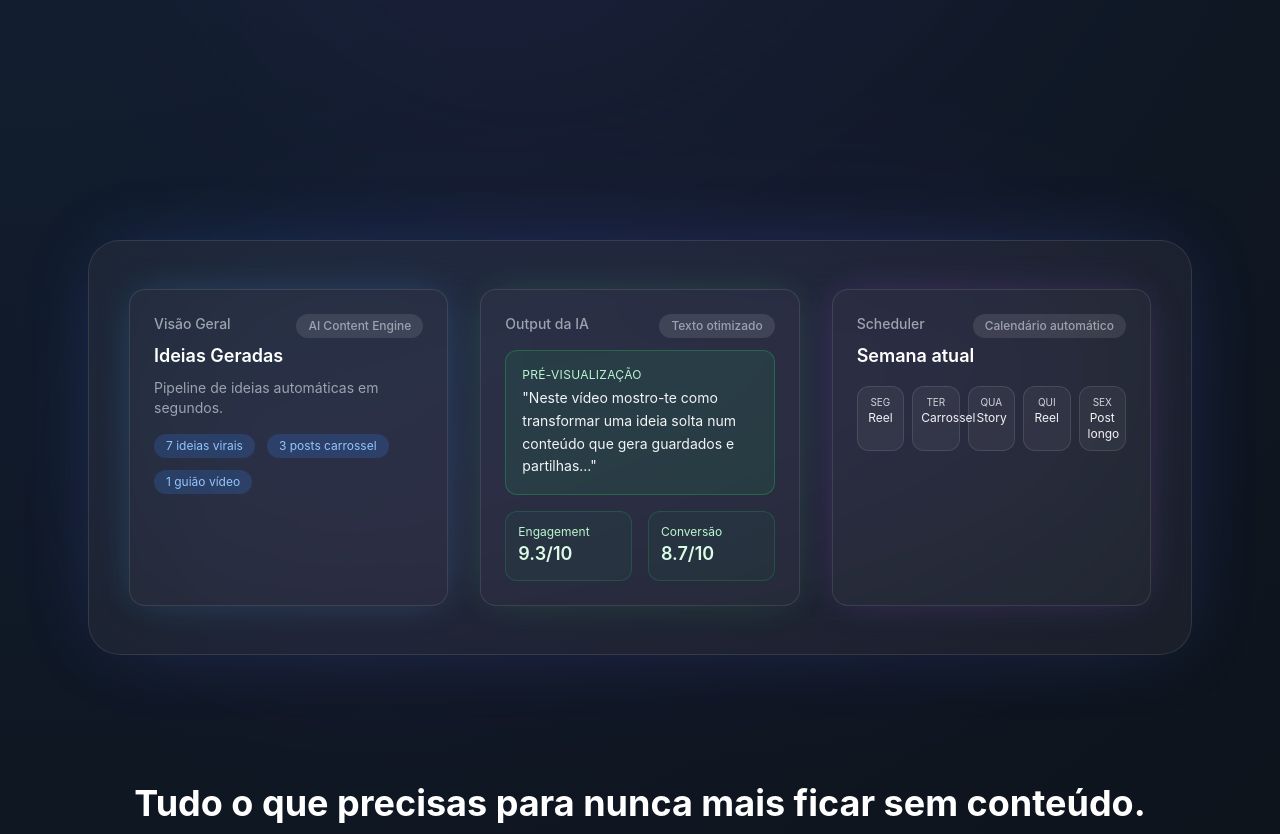
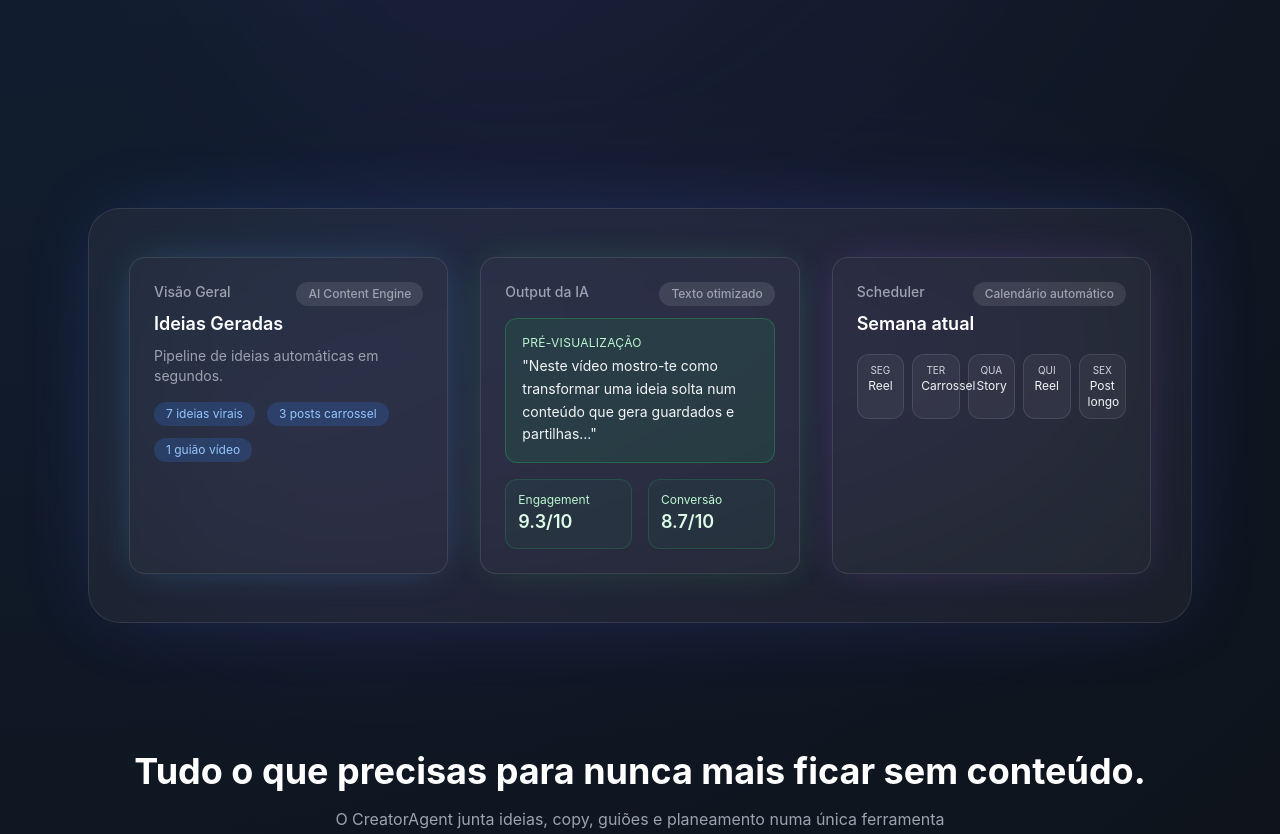
Before and after one commit to user0208308930298929832/creatoragentholder, a Next.js app: page / in a window 1280 px wide. Shown: the part 660-1494 px from the top of the page. Built offline with nearby package versions, Linux system fonts and the light colour scheme.

Commit message:
Update page.tsx

```diff
--- a/app/page.tsx
+++ b/app/page.tsx
@@ -16,7 +16,7 @@ export default function Home() {
       </section>
 
       {/* SINGLE DASHBOARD */}
-      <section className="w-full max-w-6xl px-6 mt-16">
+      <section className="w-full max-w-6xl px-6 mt-8">
         <DashboardMockup />
       </section>
 
@@ -31,7 +31,7 @@ export default function Home() {
       </section>
 
       {/* PRICING */}
-      <section className="w-full max-w-4xl px-6 mt-32">
+      <section id="pricing" className="w-full max-w-4xl px-6 mt-32">
         <Pricing />
       </section>
 
```
